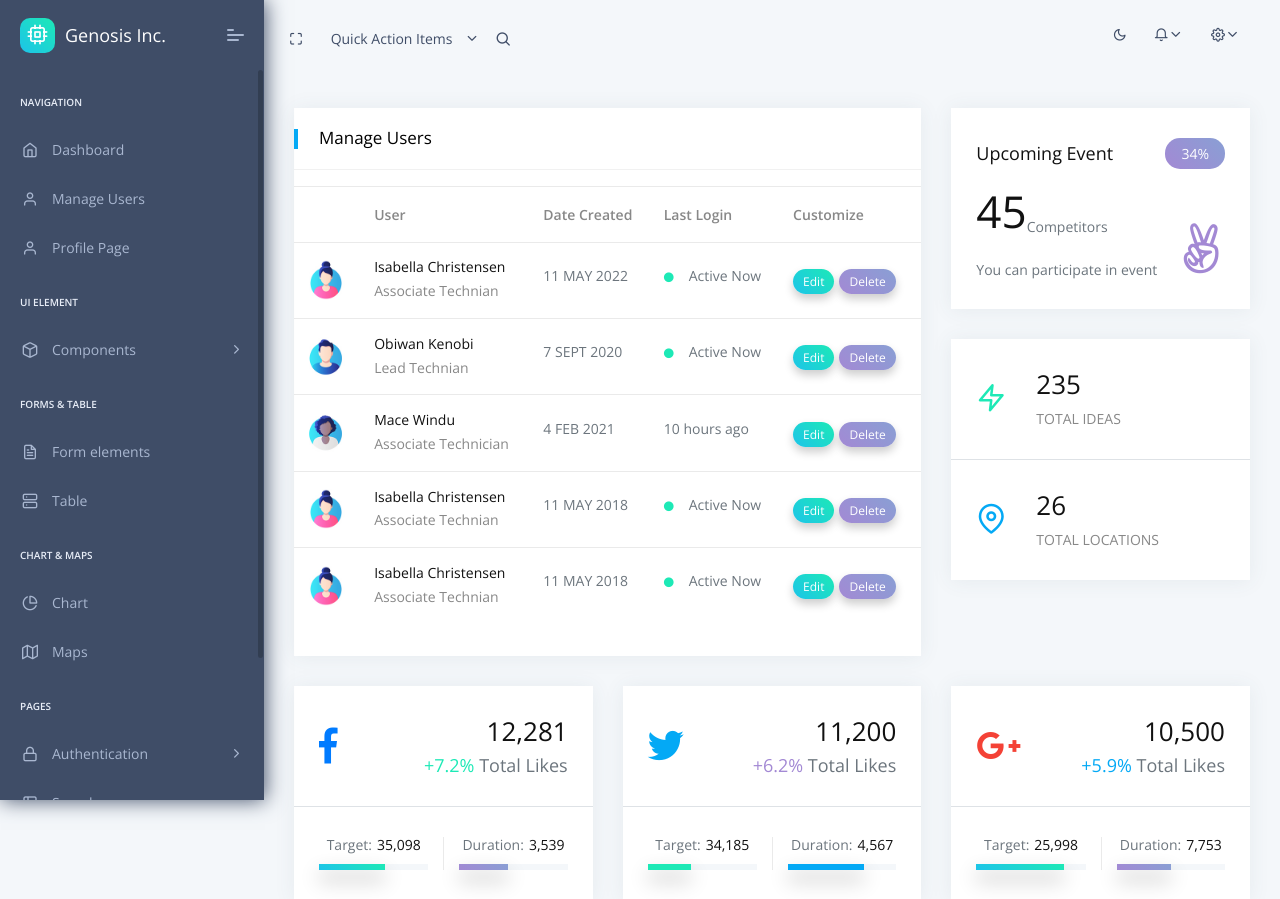
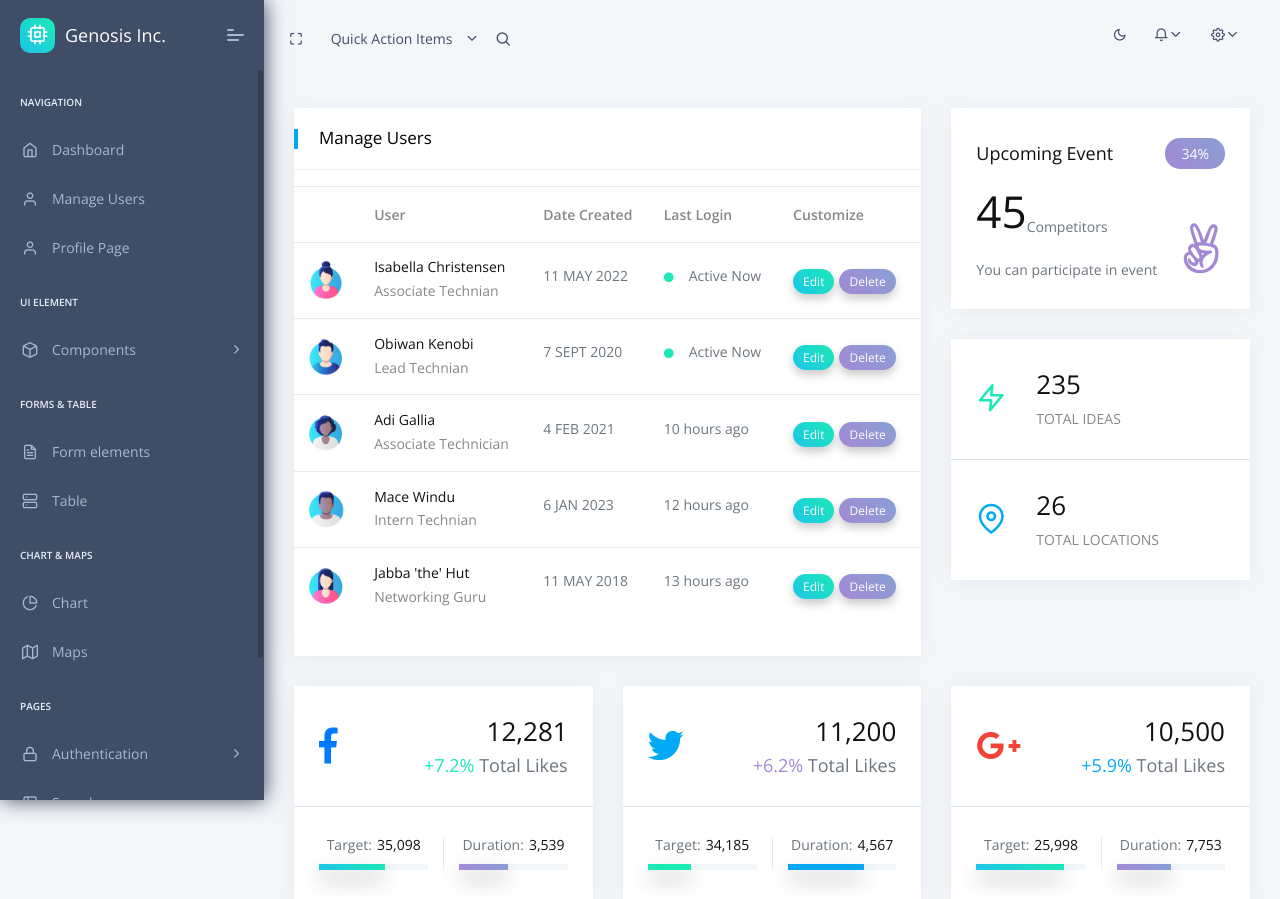
Before and after one commit to Langutang/client-dashboard.github.io, a Django app: page /usermgmt.html in a window 1280 px wide. Shown: the top 899 px of the page. Run offline with Django 3.2, Linux system fonts and the light colour scheme; the visitor is signed in with stand-in values (Sample User, id 1); some libraries are stand-ins or nearby versions.

Commit message:
all user table complete

```diff
--- a/apps/templates/home/usermgmt.html
+++ b/apps/templates/home/usermgmt.html
@@ -86,7 +86,7 @@
                                                                     src="{{ ASSETS_ROOT }}/images/user/avatar-3.jpg" alt="activity-user">
                                                         </td>
                                                         <td>
-                                                            <h6 class="mb-1">Mace Windu</h6>
+                                                            <h6 class="mb-1">Adi Gallia</h6>
                                                             <p class="m-0">Associate Technician</p>
                                                         </td>
                                                         <td>
@@ -104,19 +104,18 @@
                                                     </tr>
                                                     <tr class="unread">
                                                         <td><img class="rounded-circle" style="width:40px;"
-                                                                    src="{{ ASSETS_ROOT }}/images/user/avatar-1.jpg" alt="activity-user">
+                                                                    src="{{ ASSETS_ROOT }}/images/user/avatar-4.jpg" alt="activity-user">
                                                         </td>
                                                         <td>
-                                                            <h6 class="mb-1">Isabella Christensen</h6>
-                                                            <p class="m-0">Associate Technian</p>
+                                                            <h6 class="mb-1">Mace Windu</h6>
+                                                            <p class="m-0">Intern Technian</p>
                                                         </td>
                                                         <td>
-                                                            <h6 class="text-muted">11
-                                                                MAY 2018</h6>
+                                                            <h6 class="text-muted">6
+                                                                JAN 2023</h6>
                                                         </td>
                                                         <td>
-                                                            <h6 class="text-muted"><i
-                                                                class="fas fa-circle text-c-green f-10 m-r-15"></i>Active Now</h6>
+                                                            <h6 class="text-muted">12 hours ago</h6>
                                                         </td>
                                                         <td>
                                                             <a
@@ -126,19 +125,18 @@
                                                     </tr>
                                                     <tr class="unread">
                                                         <td><img class="rounded-circle" style="width:40px;"
-                                                                    src="{{ ASSETS_ROOT }}/images/user/avatar-1.jpg" alt="activity-user">
+                                                                    src="{{ ASSETS_ROOT }}/images/user/avatar-5.jpg" alt="activity-user">
                                                         </td>
                                                         <td>
-                                                            <h6 class="mb-1">Isabella Christensen</h6>
-                                                            <p class="m-0">Associate Technian</p>
+                                                            <h6 class="mb-1">Jabba 'the' Hut</h6>
+                                                            <p class="m-0">Networking Guru</p>
                                                         </td>
                                                         <td>
                                                             <h6 class="text-muted">11
                                                                 MAY 2018</h6>
                                                         </td>
                                                         <td>
-                                                            <h6 class="text-muted"><i
-                                                                class="fas fa-circle text-c-green f-10 m-r-15"></i>Active Now</h6>
+                                                            <h6 class="text-muted">13 hours ago</h6>
                                                         </td>
                                                         <td>
                                                             <a
```
